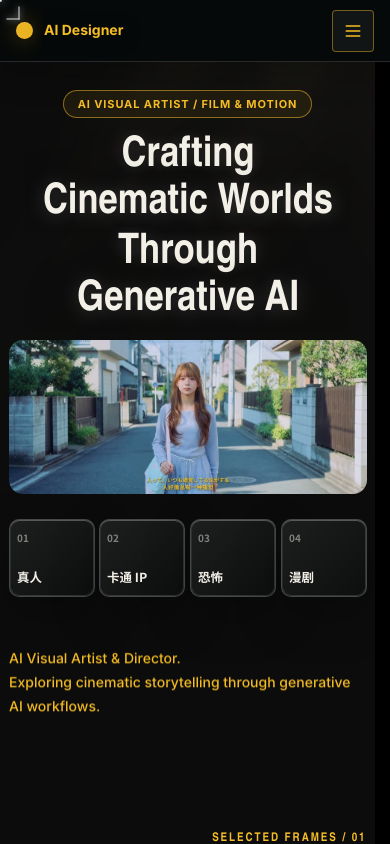
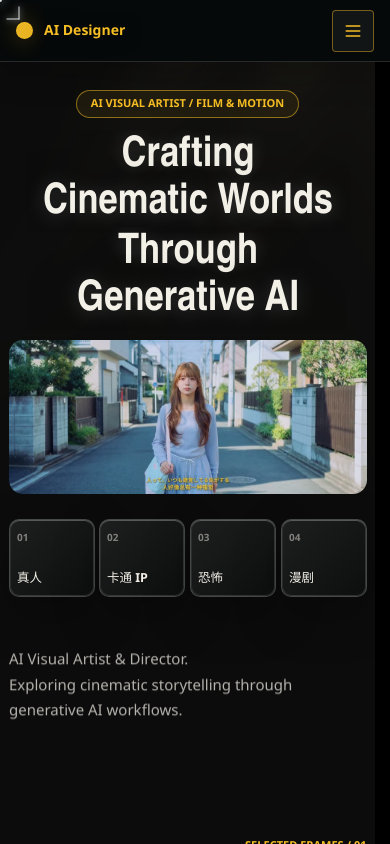
Before and after one commit to 13687950156a-arch/ai-, a React (Vite) app: page / in a window 390 px wide. Built offline with nearby package versions, Linux system fonts and the light colour scheme.

Commit message:
Unify mobile portfolio typography

```diff
--- a/src/styles.css
+++ b/src/styles.css
@@ -3844,6 +3844,153 @@ html.is360Browser .creatorProjectPreview img {
   }
 }
 
+/* Shared mobile typography; display lettering and motion remain independent. */
+@media (max-width: 900px) {
+  :root {
+    --mobile-font-ui: system-ui, -apple-system, BlinkMacSystemFont, "Segoe UI", "PingFang SC", "Microsoft YaHei", sans-serif;
+    --mobile-font-display: "Kanit", "Arial Narrow", "Microsoft YaHei", sans-serif;
+    --mobile-type-body: 15px;
+    --mobile-type-heading: 18px;
+    --mobile-type-section: 20px;
+    --mobile-type-meta: 11px;
+    --mobile-ink: #f3f0e8;
+    --mobile-copy: rgba(243, 240, 232, 0.74);
+    --mobile-muted: rgba(243, 240, 232, 0.6);
+  }
+
+  .nav,
+  .hero,
+  .creatorPage,
+  .creatorProjectPreview,
+  .videoModal {
+    font-family: var(--mobile-font-ui);
+    letter-spacing: 0;
+  }
+
+  .hero h1,
+  .creatorAbout h2,
+  .creatorProjects h2,
+  .creatorServices h2,
+  .creatorContact h2,
+  .creatorProjectNumber,
+  .creatorServiceItem > span {
+    font-family: var(--mobile-font-display);
+  }
+
+  .creatorProjectNumber,
+  .creatorServiceItem > span {
+    letter-spacing: 0;
+  }
+
+  .brand,
+  .mobileNav a {
+    font-weight: 600;
+  }
+
+  .mobileNav a {
+    font-size: var(--mobile-type-body);
+  }
+
+  .hero .eyebrow,
+  .creatorSectionKicker,
+  .creatorMarqueeIntro span,
+  .creatorAboutCredentialsLabel,
+  .creatorProjectPanelHeader > div > span {
+    font-size: var(--mobile-type-meta);
+    font-weight: 600;
+    line-height: 1.4;
+    letter-spacing: 0;
+  }
+
+  .heroCategoryCard span,
+  .heroCategoryCard strong {
+    font-family: var(--mobile-font-ui);
+    font-weight: 600;
+    letter-spacing: 0;
+  }
+
+  .heroStatement p,
+  .creatorAboutCopy p,
+  .creatorAboutMatrix p,
+  .creatorServiceItem p {
+    color: var(--mobile-copy);
+    font-size: var(--mobile-type-body);
+    font-weight: 400;
+    line-height: 1.7;
+    letter-spacing: 0;
+  }
+
+  .creatorAboutLead strong,
+  .creatorAboutLead mark {
+    font-weight: 600;
+  }
+
+  .creatorAboutLead mark {
+    color: var(--mobile-ink);
+  }
+
+  .creatorAboutReplacement > .creatorAboutLead {
+    text-align: left;
+  }
+
+  .creatorCredentialCopy strong,
+  .creatorAboutMatrix strong {
+    color: var(--mobile-ink);
+    font-size: var(--mobile-type-heading);
+    font-weight: 600;
+    line-height: 1.4;
+    letter-spacing: 0;
+  }
+
+  .creatorProjectPanelHeader h3,
+  .creatorServiceItem h3 {
+    color: var(--mobile-ink);
+    font-size: var(--mobile-type-section);
+    font-weight: 600;
+    line-height: 1.4;
+    letter-spacing: 0;
+  }
+
+  .creatorAboutMatrix p,
+  .creatorServiceItem p {
+    margin-top: 8px;
+  }
+
+  .creatorCredentialCopy span,
+  .creatorAboutTags,
+  .creatorGradientPill,
+  .creatorContactCard .creatorGradientPill,
+  .creatorGhostButton,
+  .heroPlayButton,
+  .videoModalClose {
+    font-size: var(--mobile-type-meta);
+    font-weight: 600;
+    line-height: 1.4;
+    letter-spacing: 0;
+  }
+
+  .creatorProjectPlay {
+    font-weight: 600;
+  }
+
+  .creatorContactPhone {
+    color: var(--mobile-ink);
+    font-size: var(--mobile-type-body);
+    font-weight: 500;
+    line-height: 1.7;
+    letter-spacing: 0;
+  }
+
+  .creatorContactEmail,
+  .creatorWechatCard span {
+    color: var(--mobile-muted);
+    font-size: var(--mobile-type-meta);
+    font-weight: 400;
+    line-height: 1.4;
+    letter-spacing: 0;
+  }
+}
+
 @media (prefers-reduced-motion: reduce) {
   .creatorProjects h2,
   .creatorServices h2,
```
